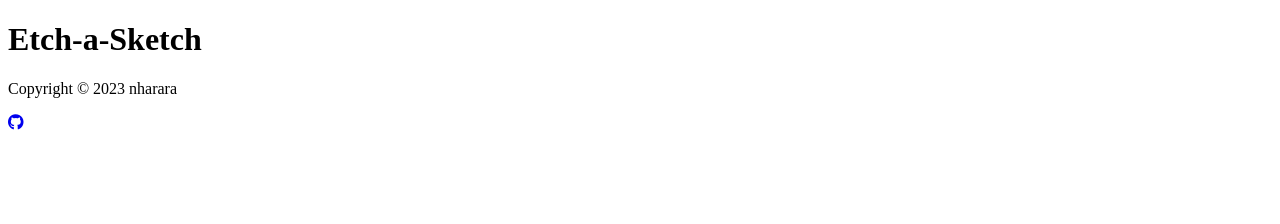
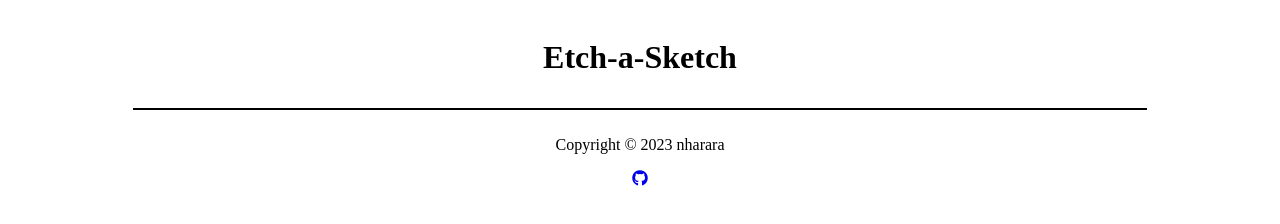
Before and after one commit to nharara/etch-a-sketch, a plain HTML site: page index.html in a window 1280 px wide. Drawn offline with Linux system fonts and the light colour scheme.

Commit message:
added grid

```diff
--- a/app.js
+++ b/app.js
@@ -0,0 +1,16 @@
+const gridContainer = document.querySelector('.grid-container');
+
+function makeRows(rows, cols) {
+  gridContainer.style.setProperty('--grid-rows', rows);
+  gridContainer.style.setProperty('--grid-cols', cols);
+
+  for (let i = 0; i < (rows * cols); i++) {
+    let cell = document.createElement('div');
+    cell.innerText = (c + 1);
+    gridContainer.appendChild(cell).className = "grid-item";
+
+  };
+
+}
+
+makeRows(16, 16);
--- a/index.html
+++ b/index.html
@@ -14,6 +14,11 @@
   <header class="header">
     <h1 class="title">Etch-a-Sketch</h1>
   </header>
+
+  <div class="container">
+    <div class="grid-container">
+    </div>
+  </div>
 
 
   <footer class="footer">
--- a/style.css
+++ b/style.css
@@ -0,0 +1,40 @@
+:root {
+  --grid-cols: 1;
+  --grid-rows: 1;
+
+}
+
+body {
+  display: flex;
+  flex-direction: column;
+  min-height: 100vh;
+}
+
+.header,
+.footer {
+  padding: 10px;
+  text-align: center;
+}
+
+
+.grid-container {
+  display: flex;
+  flex-wrap: wrap;
+  border: 1px solid black;
+  /* Border for the grid */
+  max-width: 80%;
+  /* Adjust max-width as needed */
+  margin: auto;
+  /* Center the grid container */
+}
+
+.grid-item {
+  flex: 1 0 calc(100% / var(--grid-cols));
+  /* Adjust item width */
+  padding: 10px;
+  /* Adjust padding as needed */
+  box-sizing: border-box;
+  border: 1px solid #ddd;
+  text-align: center;
+  background-color: white;
+}
```
